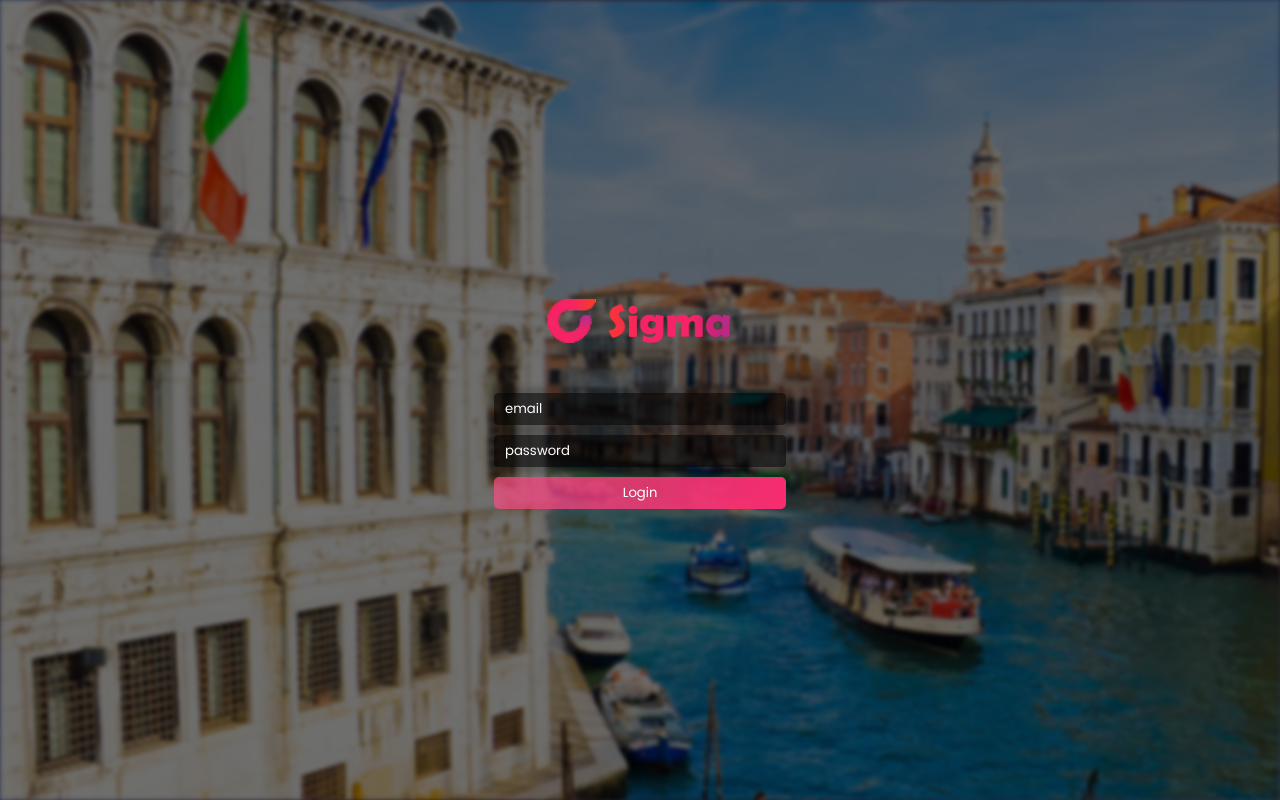
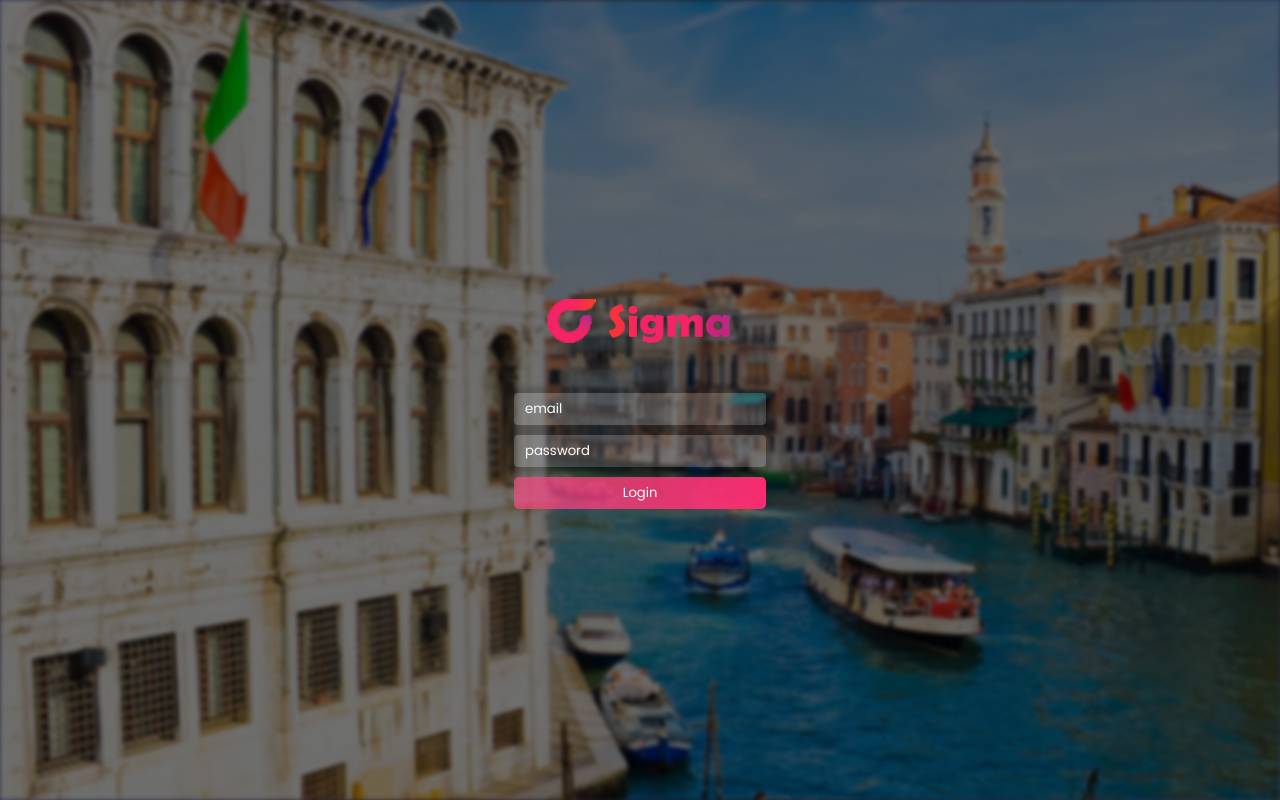
Before and after one commit to Aliherawi7/sigma-ui, a React (Create React App) app: page /login in a window 1280 px wide. Built offline with nearby package versions, Linux system fonts and the light colour scheme.

Commit message:
login page styles added

```diff
--- a/src/pages/Login/Login.css
+++ b/src/pages/Login/Login.css
@@ -28,10 +28,17 @@
 }
 
 .login .input{
-    background-color: #0009;
+    background-color: #bdbdbd3b;
     border-radius: 4px;
     margin: 5px 0;
+    width: 230px;
 }
 .login .btn{
     margin-top: 5px;
 }
+
+.login .help_buttons .btn{
+    font-size: 10px;
+    padding-right: 0;
+    padding-left: 0;
+}
```
